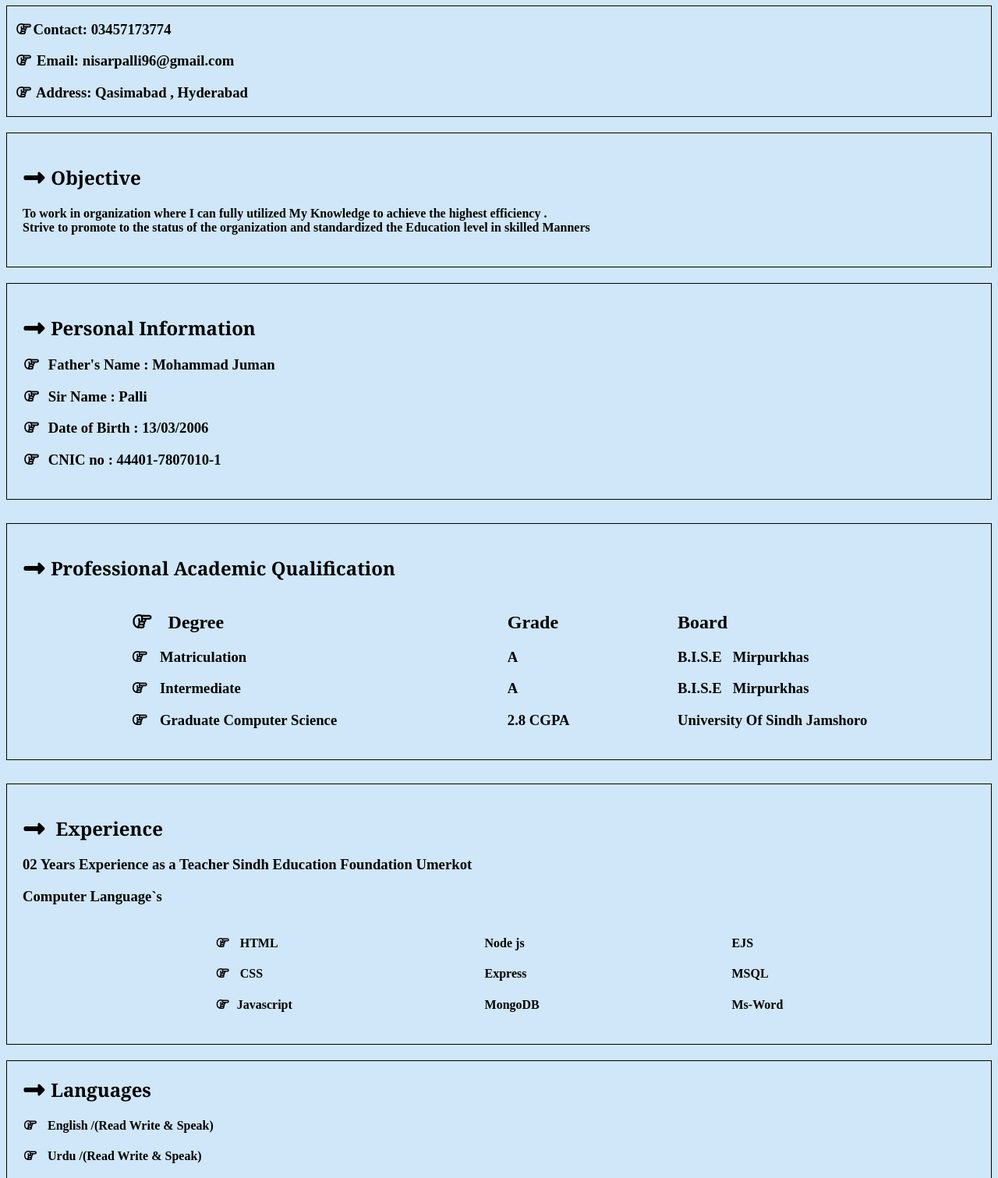
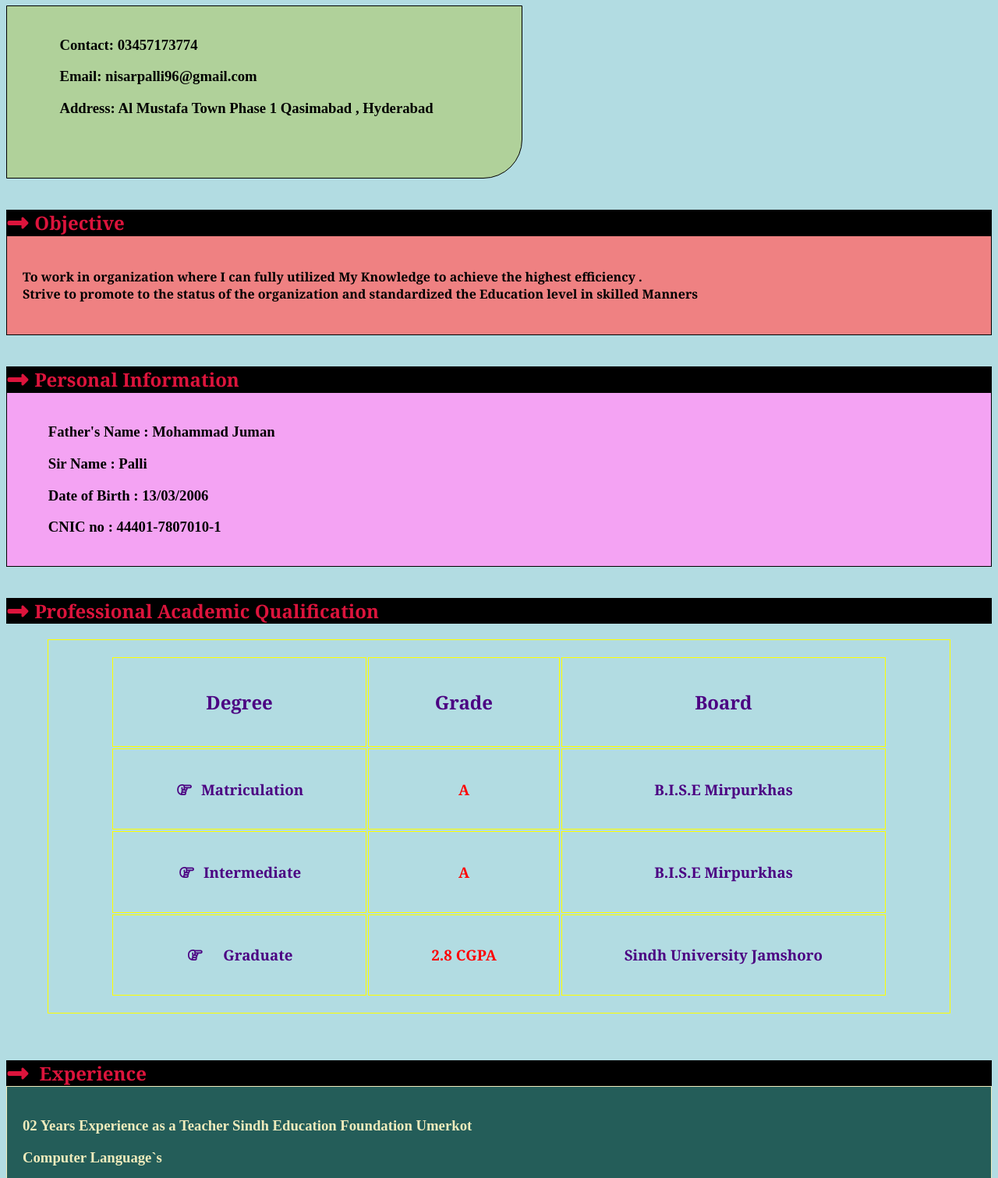
Before and after one commit to Nisar-Ahmed-PALLI/folio, a plain HTML site: page root/resume.html in a window 1280 px wide. Shown: the part 73-1584 px from the top of the page at 78% size. Drawn offline with Linux system fonts and the light colour scheme.

Commit message:
this more modifications

```diff
--- a/root/cont.html
+++ b/root/cont.html
@@ -13,6 +13,12 @@
       integrity="sha512-2SwdPD6INVrV/lHTZbO2nodKhrnDdJK9/kg2XD1r9uGqPo1cUbujc+IYdlYdEErWNu69gVcYgdxlmVmzTWnetw=="
       crossorigin="anonymous"
       referrerpolicy="no-referrer" />
+
+    <link rel="preconnect" href="https://fonts.googleapis.com" />
+    <link rel="preconnect" href="https://fonts.gstatic.com" crossorigin />
+    <link
+      href="https://fonts.googleapis.com/css2?family=Noto+Serif:ital,wght@0,100..900;1,100..900&family=Rubik:ital,wght@0,300..900;1,300..900&display=swap"
+      rel="stylesheet" />
   </head>
   <body>
     <div class="cont">
@@ -20,16 +26,16 @@
       <div class="call">
         <ul>
           <li>
-            <h3>
+            <h2>
               <i class="fa-regular fa-hand-point-right"></i>&nbsp; &nbsp; Call &
               Whatsapp : 03457173774
-            </h3>
+            </h2>
           </li>
           <li>
-            <h3>
+            <h2>
               <i class="fa-regular fa-hand-point-right"></i>&nbsp; &nbsp; Email
               : nisarpalli96@gmail.com
-            </h3>
+            </h2>
           </li>
         </ul>
       </div>
--- a/root/resume.css
+++ b/root/resume.css
@@ -1,7 +1,9 @@
 
 body{
-     background-color: #CFE7F8;
+     background-color: #B2DCE2;
 }
+
+
 
 h1{
      color: crimson;
@@ -10,12 +12,40 @@ h1{
 /* HEADING */
 #head{
 font-family: "Noto Serif", serif;
+margin-top: 40px;
+margin-bottom: 0px;
+background-color: black;
+color: crimson;
 }
 
 
 /* contact */
 .contact{
      border: 1px solid black;
+     background-color: #B0D19A;
+     width: 620px;
+     height: 180px;
+     border-bottom-right-radius: 50px;
+     padding: 20px 20px;
+}
+
+.contact i{
+     opacity: 0;
+
+}
+
+.contact:hover{
+     box-shadow: 2px 2px 6px 4px rgb(159, 25, 25);
+     cursor: pointer;
+     color:green;
+     font-family: "Noto Serif", serif;
+
+}
+
+.contact:hover i {
+     opacity: 1;
+     color: blue;
+     font-size: 1.4rem;
 }
 
 .contact h3{
@@ -27,22 +57,67 @@ font-family: "Noto Serif", serif;
 /* objective */
 .objective{
      border: 1px solid black;
-     margin-top: 20px;
+     font-family: "Noto Serif", serif;
+     /* margin-top: 20px; */
      padding: 20px;
+     background-color: #EF8182;
 }
 
 
 /* information */
 .info{
      border: 1px solid;
-     margin-top: 20px;
+     padding: 20px;
+     background-color: #F4A3F3;
+}
+
+.info:hover{
+     cursor: pointer;
+     font-family: "Noto Serif", serif;
+     font-size: 1rem;
+     color:teal;
+
+}
+.info i{
+     opacity: 0;
+}
+.info:hover i{
+     opacity: 1;
+     cursor:pointer;
+     font-size: 1.4rem;
+     color: red;
+
+}
+
+
+table,th,td{
+     border: 1.5px solid yellow;
+    padding: 20px 80px 20px 80px;
+     /* width: 350px; */
+     height: 50px;
+     color: indigo;
+
+}
+
+.cont{
+     display: flex;
+     justify-content: center;
+     font-family: "Noto Serif", serif;
+
+     text-align: center;
      padding: 20px;
 }
 
 .prof{
      border: 1px solid;
-     margin-top: 30px;
+     /* margin-top: 30px; */
      padding: 20px;
+     font-family: "Noto Serif", serif;
+
+}
+
+.grad{
+     color: red;
 }
 
 
@@ -50,16 +125,46 @@ font-family: "Noto Serif", serif;
 /* experience */
 .exp{
      border: 1px solid;
-     margin-top: 30px;
+     /* margin-top: 30px; */
      padding: 20px;
+     /* font-family: "Noto Serif", serif; */
+     background-color: #013e37;
+     color: #FFEFB3;
+     opacity: 0.8;
+}
+
+.exp:hover{
+     opacity: 1;
+     cursor: pointer;
+     font-family: "Noto Serif", serif;
+
+}
+
+.exp i{
+     opacity: 0;
+
+}
+
+.exp:hover i{
+    opacity: 1;
+    color:#FFEFB3;
 }
 
 
 /* language */
 .language{
      border: 1px solid;
-     margin-top: 20px;
      padding-left: 20px;
+     background-color: #4281AA;
+     color: #FFEDA3;
+     opacity: 0.8;
+}
+
+.language:hover{
+     opacity: 1;
+     font-family: "Noto Serif", serif;
+
+
 }
 
 .digree{
--- a/root/resume.html
+++ b/root/resume.html
@@ -26,20 +26,20 @@
       <!-- CONTACT -->
       <div class="contact">
         <h3>
-          <i class="fa-regular fa-hand-point-right"></i><b>Contact</b>:
-          03457173774
+         <i class="fa-brands fa-whatsapp"></i>
+          &nbsp;&nbsp;<b>Contact</b>: 03457173774
         </h3>
         <h3>
-          <i class="fa-regular fa-hand-point-right"></i> Email:
+          <i class="fa-regular fa-envelope"></i></i>&nbsp;&nbsp; Email:
           nisarpalli96@gmail.com
         </h3>
         <h3>
-          <i class="fa-regular fa-hand-point-right"></i> Address: Qasimabad ,
-          Hyderabad
+         <i class="fa-regular fa-house"></i> &nbsp;&nbsp;Address:
+          Al Mustafa Town Phase 1 Qasimabad , Hyderabad
         </h3>
       </div>
+      <h2 id="head"><i class="fa-solid fa-right-long"></i> Objective</h2>
       <div class="objective">
-        <h2 id="head"><i class="fa-solid fa-right-long"></i> Objective</h2>
         <h4>
           To work in organization where I can fully utilized My Knowledge to
           achieve the highest efficiency . <br />Strive to promote to the status
@@ -50,10 +50,10 @@
 
       <!-- PERSONAL INFORMATION -->
 
-      <div class="info">
       <h2 id="head">
         <i class="fa-solid fa-right-long"></i> Personal Information
       </h2>
+      <div class="info">
         <h3>
           <i class="fa-regular fa-hand-point-right"></i> &nbsp;Father's Name :
           Mohammad Juman
@@ -72,59 +72,63 @@
       </div>
 
       <!-- QUALIFICATION -->
-      <div class="prof">
+
       <h2 class="h2" id="head">
         <i class="fa-solid fa-right-long"></i> Professional Academic
         Qualification
       </h2>
-        <div class="acadmic">
-          <div class="digree">
-            <h2>
-              <i class="fa-regular fa-hand-point-right"> </i> &nbsp; Degree
-            </h2>
+      <div class="cont">
+        <table>
+          <th><h2>Degree</h2></th>
+          <th><h2>Grade</h2></th>
+          <th><h2>Board</h2></th>
+          <tr>
+            <td>
               <h3>
-              <i class="fa-regular fa-hand-point-right"> </i> &nbsp;
-              Matriculation
+                <i class="fa-regular fa-hand-point-right"></i
+                >&nbsp;&nbsp;Matriculation
               </h3>
+            </td>
+            <td><h3 class="grad">A</h3></td>
+            <td><h3>B.I.S.E Mirpurkhas</h3></td>
+          </tr>
+          <tr>
+            <td>
               <h3>
-              <i class="fa-regular fa-hand-point-right"> </i> &nbsp;
-              Intermediate
+                <i class="fa-regular fa-hand-point-right"></i
+                >&nbsp;&nbsp;Intermediate
               </h3>
+            </td>
+            <td><h3 class="grad">A</h3></td>
+            <td><h3>B.I.S.E Mirpurkhas</h3></td>
+          </tr>
+
+          <tr>
+            <td>
               <h3>
-              <i class="fa-regular fa-hand-point-right"> </i> &nbsp; Graduate
-              Computer Science
+                <i class="fa-regular fa-hand-point-right"></i
+                >&nbsp;&nbsp;&nbsp;&nbsp;&nbsp;Graduate
               </h3>
-          </div>
-          <div class="grade">
-            <h2>Grade</h2>
-            <h3>A</h3>
-            <h3>A</h3>
-            <h3>2.8 CGPA</h3>
-          </div>
-          <div class="board">
-            <h2>Board</h2>
-            <h3>B.I.S.E &nbsp;&nbsp;Mirpurkhas</h3>
-            <h3>B.I.S.E &nbsp;&nbsp;Mirpurkhas</h3>
-            <h3>University Of Sindh Jamshoro</h3>
-          </div>
-        </div>
+            </td>
+            <td><h3 class="grad">2.8 CGPA</h3></td>
+            <td><h3>Sindh University Jamshoro</h3></td>
+          </tr>
+        </table>
       </div>
 
       <!-- EXPERIENCE -->
+      <h2 id="head"><i class="fa-solid fa-right-long"></i> &nbsp;Experience</h2>
       <div class="exp">
-        <h2 id="head">
-          <i class="fa-solid fa-right-long"></i> &nbsp;Experience
-        </h2>
         <h3>
           02 Years Experience as a Teacher Sindh Education Foundation Umerkot
         </h3>
         <h3>Computer Language`s</h3>
         <div class="skill">
           <div class="lang1">
-            <h4><i class="fa-regular fa-hand-point-right"> </i> &nbsp; HTML</h4>
-            <h4><i class="fa-regular fa-hand-point-right"> </i> &nbsp; CSS</h4>
+            <h4><i class="fa-brands fa-html5"></i> &nbsp; HTML</h4>
+            <h4><i class="fa-brands fa-css"></i> &nbsp; CSS</h4>
             <h4>
-              <i class="fa-regular fa-hand-point-right"> </i> &nbsp;Javascript
+             <i class="fa-brands fa-square-js"></i> &nbsp;Javascript
             </h4>
           </div>
           <div class="lang2">
@@ -141,8 +145,8 @@
       </div>
 
       <!-- LANGUAGE -->
+      <h2 id="head"><i class="fa-solid fa-right-long"></i> Languages</h2>
       <div class="language">
-        <h2 id="head"><i class="fa-solid fa-right-long"></i> Languages</h2>
         <h4>
           <i class="fa-regular fa-hand-point-right"> </i> &nbsp; English /(Read
           Write & Speak)
--- a/root/skills.css
+++ b/root/skills.css
@@ -2,40 +2,79 @@
 body{
      background-color: #A1D8B5;
 
+
 }
+
+h2{
+     font-family: "Rubik", sans-serif;
+     color: mediumvioletred;
+     background-color: black;
+     box-shadow: 3px 7px 8px 1px;
+}
+
+h3{
+     border: 1px solid black;
+     opacity: 0.8;
+     margin-bottom: 20px;
+}
+
+h3:hover {
+     box-shadow:2px 7px 6px  crimson ;
+     font-size: 1.3rem;
+     color: blueviolet;
+     border-top: 2px solid yellow;
+     opacity: 1;
+     cursor: pointer;
+     font-family: "Rubik", sans-serif;
+}
+
+h3 i{
+     opacity: 0;
+}
+
+h3:hover i {
+     opacity: 1;
+}
+
+
 
 h1{
      color: crimson;
+     text-align: center;
 }
 
-ul{
-     list-style-type: none;
-     /* margin-bottom: 20px; */
-}
-
-li{
-     color: red;
-}
 
 .mg{
      color: green;
 }
 
-h1{
-     text-align: center;
-}
 #all{
      border: 1px solid black;
      margin-bottom: 20px;
-     padding: 20px;
+     padding: 10px;
+
 }
 
+
+/* Icons  */
+/* .lang{
+     padding: 40px;
+     margin-top: 20px;
+} */
 .lang i{
      padding: 10px;
+     color: red;
+     opacity: 0;
+}
+
+.lang i:hover{
+     color: black;
+     opacity: 1;
 }
 
 .back i{
      padding: 10px;
+     color: red;
 }
 
 .front i {
@@ -47,3 +86,8 @@ h1{
      padding:10px ;
      color: red;
 }
+
+.vs{
+     color: blue;
+     font-size: 1.2rem;
+}
```
Also changed, not shown: index.html (+4 -0 lines), root/cont.css (+45 -8 lines), root/skills.html (+36 -52 lines), scrip.js (added). Lines whose indentation alone changed are shown as unchanged.
